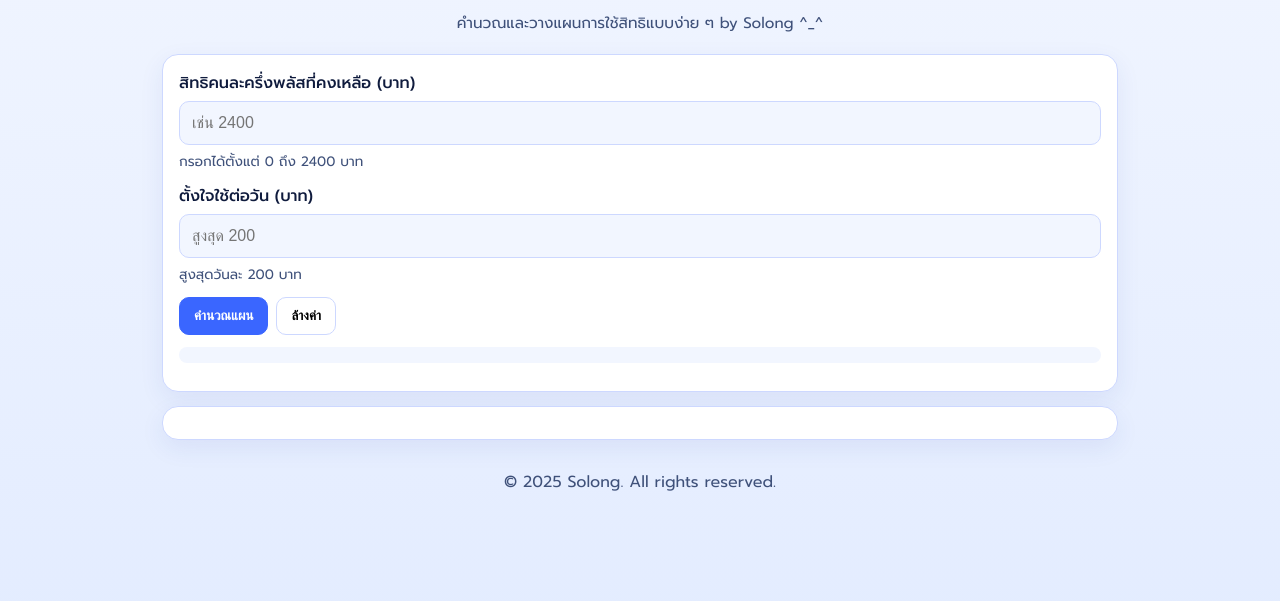
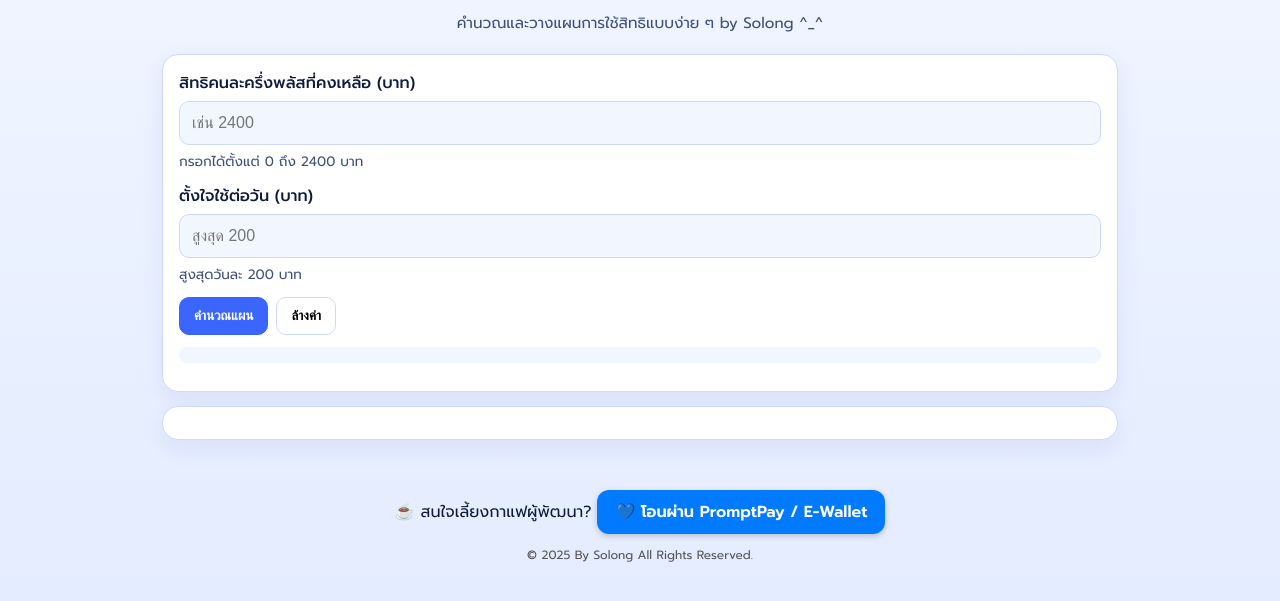
Before and after one commit to solong7/half, a plain HTML site: page index.html in a window 1280 px wide. Shown: the part 169-770 px from the top of the page. Drawn offline with Linux system fonts and the light colour scheme.

Commit message:
Add files via upload

```diff
--- a/index.html
+++ b/index.html
@@ -1,5 +1,6 @@
 <!doctype html>
 <html lang="th">
+
 <head>
   <meta charset="utf-8" />
   <meta name="viewport" content="width=device-width, initial-scale=1, maximum-scale=1" />
@@ -15,6 +16,7 @@
   <link rel="apple-touch-icon" href="icons/maskable-icon.svg" />
   <meta name="description" content="คำนวณจำนวนวันใช้งานสิทธิคนละครึ่งพลัส และแสดงปฏิทินการใช้เงินรายวัน" />
 </head>
+
 <body>
   <div align="center">
     <img src="icons/KLK-logo.svg" alt="icon" class="" width="200" />
@@ -28,13 +30,15 @@
     <section class="card inputs">
       <div class="field">
         <label for="remaining">สิทธิคนละครึ่งพลัสที่คงเหลือ (บาท)</label>
-          <input id="remaining" type="text" inputmode="numeric" pattern="[0-9]*" min="0" max="2400" step="100" placeholder="เช่น 2400" />
+        <input id="remaining" type="text" inputmode="numeric" pattern="[0-9]*" min="0" max="2400" step="100"
+          placeholder="เช่น 2400" />
         <small class="hint">กรอกได้ตั้งแต่ 0 ถึง 2400 บาท </small>
       </div>
 
       <div class="field">
         <label for="perDay">ตั้งใจใช้ต่อวัน (บาท)</label>
-          <input id="perDay" type="text" inputmode="numeric" pattern="[0-9]*" min="0" max="200" step="10" placeholder="สูงสุด 200" />
+        <input id="perDay" type="text" inputmode="numeric" pattern="[0-9]*" min="0" max="200" step="10"
+          placeholder="สูงสุด 200" />
         <small class="hint">สูงสุดวันละ 200 บาท </small>
       </div>
 
@@ -53,10 +57,27 @@
     </section>
   </main>
 
-    <footer class="app-footer">
-      <span>© 2025 Solong. All rights reserved.</span>
-    </footer>
+
+    <div style="text-align:center; margin-top:30px; font-family:'Prompt',sans-serif;">
+      ☕ สนใจเลี้ยงกาแฟผู้พัฒนา?
+      <a href="https://promptpay.io/0123456789" target="_blank" style="display:inline-block;
+            background:#007bff;
+            color:#fff;
+            padding:10px 18px;
+            border-radius:12px;
+            margin-top:8px;
+            text-decoration:none;
+            font-weight:600;
+            box-shadow:0 2px 6px rgba(0,0,0,0.2);">
+        💙 โอนผ่าน PromptPay / E-Wallet
+      </a>
+      <p style="font-size:12px; color:#555;">© 2025 By Solong All Rights Reserved.</p>
+    </div>
+
+
+
 
   <script src="app.js"></script>
 </body>
+
 </html>
```
Lines whose indentation alone changed are shown as unchanged.
